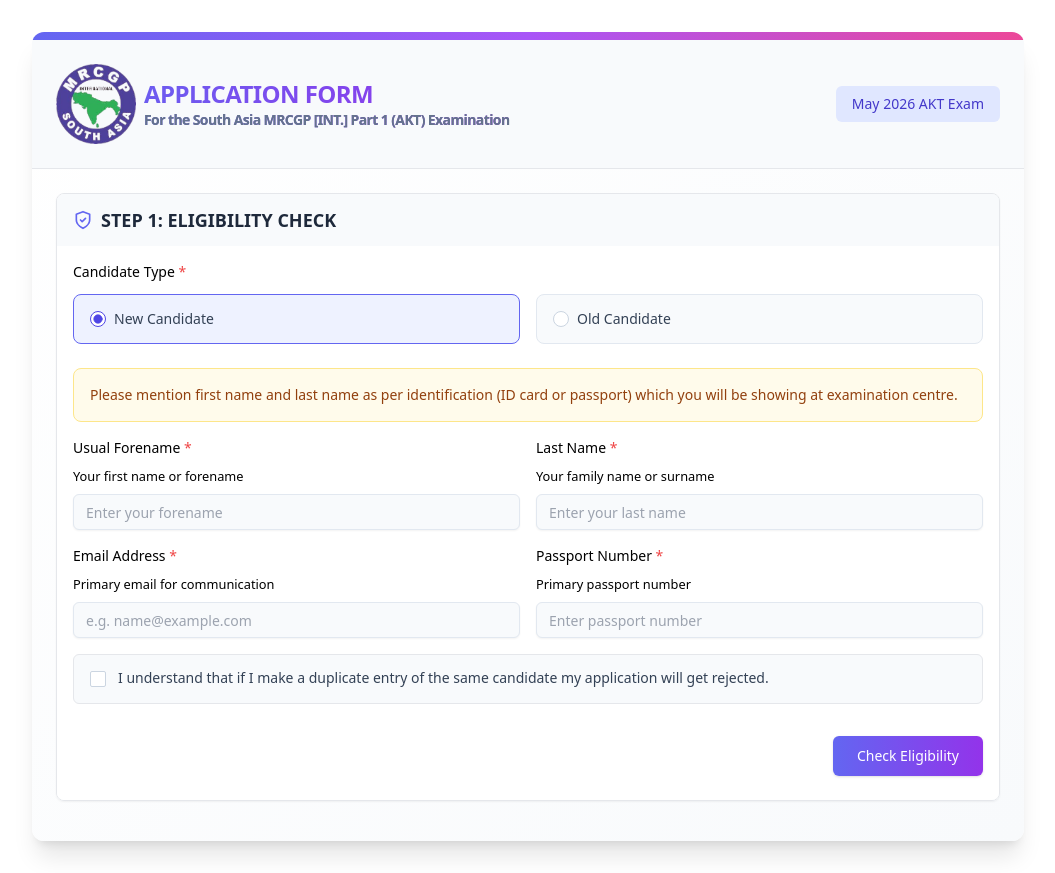
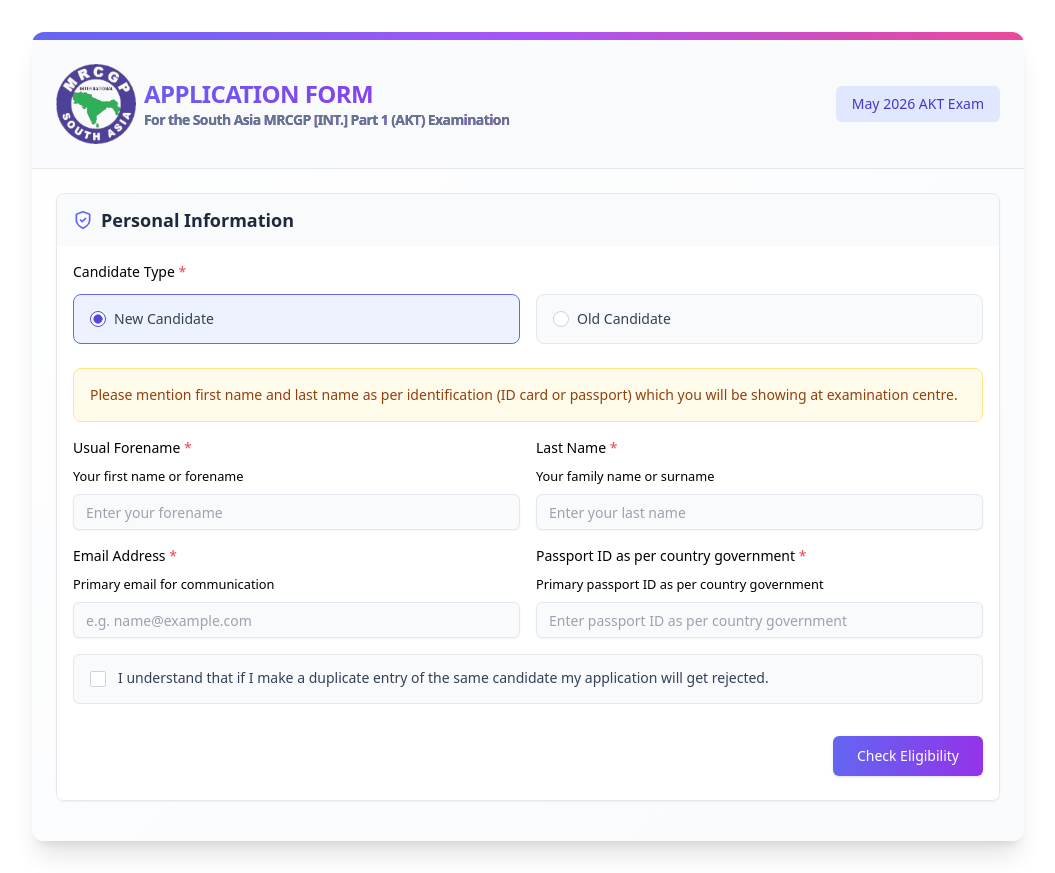
Before and after one commit to k-shah21/mrcgp, a Laravel app: page / in a window 1280 px wide. Shown: the whole page, without its empty margins (112-1167 px from the left). Run offline with Laravel 12, Linux system fonts and the light colour scheme; some libraries are stand-ins or nearby versions.

Commit message:
text changes update

```diff
--- a/app/Http/Requests/CheckEligibilityRequest.php
+++ b/app/Http/Requests/CheckEligibilityRequest.php
@@ -34,7 +34,7 @@
     public function messages(): array
     {
         return [
-            'passportNumber.required' => 'Please provide your passport number to proceed with the eligibility check.',
+            'passportNumber.required' => 'Please provide your passport ID as per country government to proceed with the eligibility check.',
             'passportNumber.max' => 'The passport number provided is too long. Please ensure it matches your physical passport exactly.',
             'candidateType.required' => 'Please indicate whether you are a New or Old Candidate so we can process your request correctly.',
             'candidateType.in' => 'The selected candidate type is unrecognized. Please select a valid candidate option (New or Old).',
--- a/refactor.cjs
+++ b/refactor.cjs
@@ -143,7 +143,7 @@
                 <circle class="opacity-25" cx="12" cy="12" r="10" stroke="currentColor" stroke-width="4"></circle>
                 <path class="opacity-75" fill="currentColor" d="M4 12a8 8 0 018-8V0C5.373 0 0 5.373 0 12h4zm2 5.291A7.962 7.962 0 014 12H0c0 3.042 1.135 5.824 3 7.938l3-2.647z"></path>
             </svg>
-            <h3 class="text-xl font-bold text-slate-800 tracking-tight">Checking Eligibility...</h3>
+            <h3 class="text-xl font-bold text-slate-800 tracking-tight">Validating data...</h3>
             <p class="text-slate-500 mt-2 text-center text-sm">Please wait while we verify your details.</p>
         </div>
     </div>
--- a/resources/views/welcome.blade.php
+++ b/resources/views/welcome.blade.php
@@ -93,7 +93,7 @@
                                                 <path d="M12 22s8-4 8-10V5l-8-3-8 3v7c0 6 8 10 8 10z" />
                                                 <path d="m9 12 2 2 4-4" />
                                             </svg>
-                                            STEP 1: ELIGIBILITY CHECK
+                                            Personal Information
                                         </div>
                                     </div>
                                     <div class="overflow-hidden text-sm px-4 pt-4 pb-6 bg-white space-y-6">
@@ -211,14 +211,14 @@
 
                                                 <div class="space-y-2" id="passport-number-container">
                                                     <label class="text-sm font-medium leading-none"
-                                                        for="step1-passportNumber">Passport Number <span
+                                                        for="step1-passportNumber">Passport ID as per country government <span
                                                             class="text-red-500">*</span></label>
                                                     <p class="text-[0.8rem] text-muted-foreground">
-                                                        Primary passport number
+                                                        Primary passport ID as per country government
                                                     </p>
                                                     <input type="text"
                                                         class="flex h-9 w-full rounded-md border px-3 py-1 text-base shadow-sm transition-colors md:text-sm bg-slate-50 border-slate-200 focus-visible:ring-indigo-500"
-                                                        placeholder="Enter passport number" name="passportNumber"
+                                                        placeholder="Enter passport ID as per country government" name="passportNumber"
                                                         id="step1-passportNumber" value="" required>
                                                 </div>
                                             </div>
@@ -1146,7 +1146,7 @@
                     d="M4 12a8 8 0 018-8V0C5.373 0 0 5.373 0 12h4zm2 5.291A7.962 7.962 0 014 12H0c0 3.042 1.135 5.824 3 7.938l3-2.647z">
                 </path>
             </svg>
-            <h3 class="text-xl font-bold text-slate-800 tracking-tight">Checking Eligibility...</h3>
+            <h3 class="text-xl font-bold text-slate-800 tracking-tight">Validating data...</h3>
             <p class="text-slate-500 mt-2 text-center text-sm">Please wait while we verify your details.</p>
         </div>
     </div>
@@ -1839,7 +1839,7 @@
                 'lastName': { required: true, label: 'Last Name is required' },
                 'fullNameOnRecord': { required: true, label: 'Full name as you would like it on record is required' },
                 'email': { required: true, label: 'Email is required', email: true, emailMsg: 'Invalid email address' },
-                'step1-passportNumber': { required: true, label: 'Passport Number is required' },
+                'step1-passportNumber': { required: true, label: 'Passport ID as per country government is required' },
                 'step1-candidateId': { required: false, label: 'Candidate ID is required', conditional: () => currentCandidateType === 'old' },
                 'whatsappNumber': { required: true, label: 'WhatsApp number is required' },
                 'emergencyContactNumber': { required: true, label: 'Emergency contact number is required' },
@@ -2017,7 +2017,7 @@
                         step1Errors['email'] = ['The email address you entered does not look valid. Please use a format like name@example.com.'];
                     }
                     const passportVal = document.getElementById('step1-passportNumber').value.trim();
-                    if (!passportVal) step1Errors['passportNumber'] = ['Please provide your Passport Number exactly as it appears on your passport.'];
+                    if (!passportVal) step1Errors['passportNumber'] = ['Please provide your Passport ID as per country government.'];
 
                     // if (currentCandidateType === 'old') {
                     //     const candId = document.getElementById('step1-candidateId').value.trim();
@@ -2032,7 +2032,7 @@
 
                     // *** REAL BACKEND ELIGIBILITY CHECK ***
                     Swal.fire({
-                        title: 'Checking Eligibility...',
+                        title: 'Validating data...',
                         html: '<div class="flex flex-col items-center"><p class="text-slate-500 mt-2">Please wait while we verify your details.</p></div>',
                         allowOutsideClick: false,
                         allowEscapeKey: false,
--- a/test.js
+++ b/test.js
@@ -219,7 +219,7 @@
 
                     // Show SweetAlert loading
                     Swal.fire({
-                        title: 'Checking Eligibility...',
+                        title: 'Validating data...',
                         html: 'Please wait while we verify your details.',
                         allowOutsideClick: false,
                         allowEscapeKey: false,
```
Also changed, not shown: resources/views/pdf/application.blade.php (+65 -13 lines).
